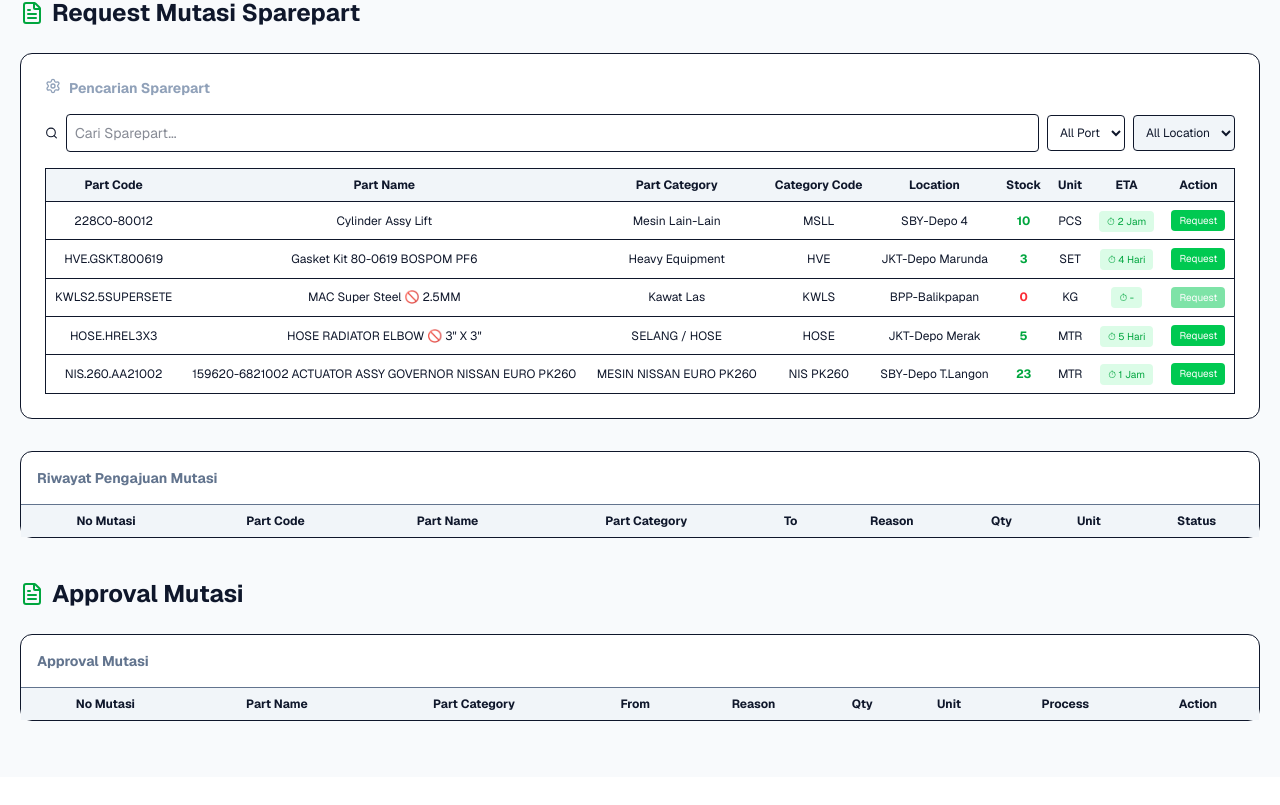
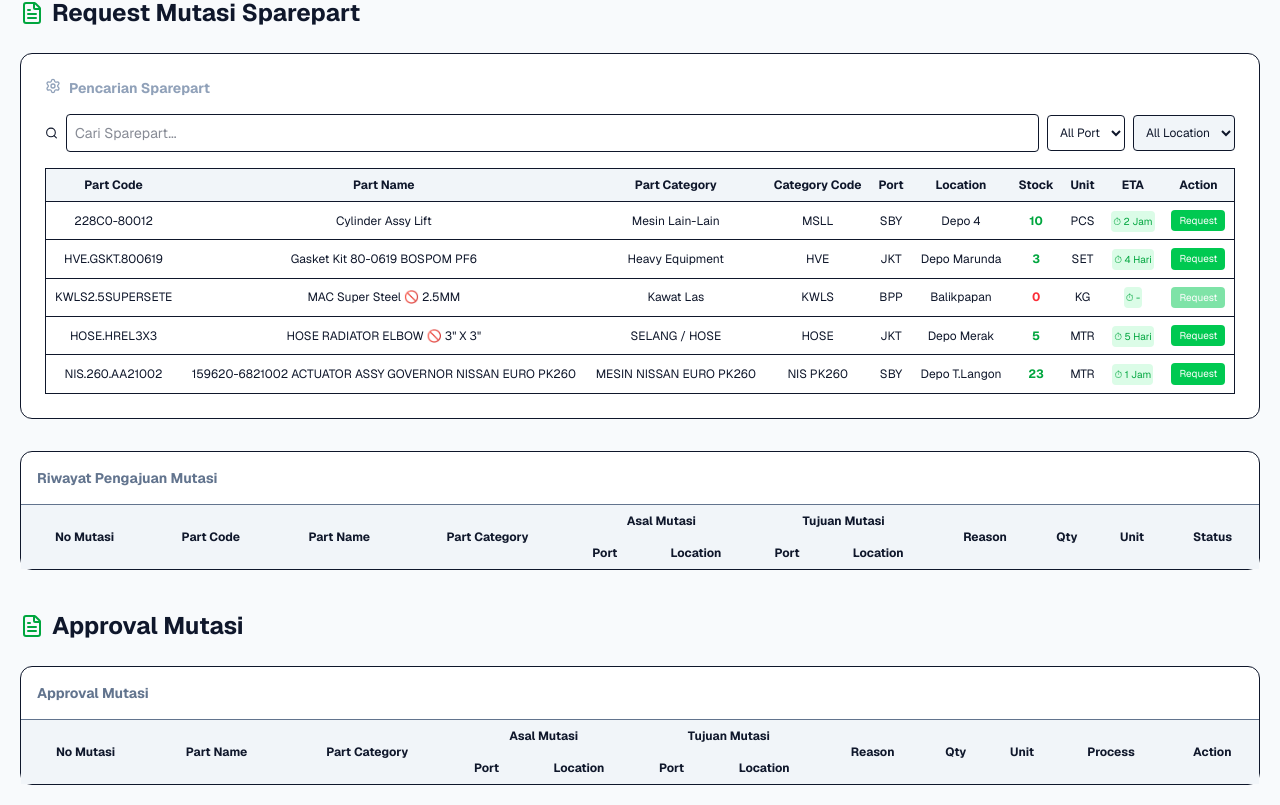
Before and after one commit to ChristopherLouisT/Mockup-HVE, a Next.js app in the folder mockup-hve/: page /mutasi in a window 1280 px wide. Shown: the part 207-1012 px from the top of the page. Before the commit the page ends 984 px from the top, so only its background shows below. Built offline with nearby package versions, Linux system fonts and the light colour scheme.

Commit message:
Pisah Column jadi 2

```diff
--- a/mockup-hve/components/MutationSparepart.tsx
+++ b/mockup-hve/components/MutationSparepart.tsx
@@ -78,8 +78,10 @@ const MutationSparepart = () => {
       sparepart: selectedItem.name,
       category: selectedItem.category,
       category_code: selectedItem.category_code,
-      from: "SBY - Depo JAPFA",
-      to: `${selectedItem.port} - ${selectedItem.location}`,
+      from_port: "SBY",
+      from_location: "Depo JAPFA",
+      to_port: selectedItem.port,
+      to_location: selectedItem.location,
       qty,
       reason,
       unit: selectedItem.satuan,
@@ -101,7 +103,7 @@ const MutationSparepart = () => {
           if (status === "approved") {
             setSpareparts(sp =>
               sp.map(s =>
-                s.name === r.sparepart && s.location === r.from
+                s.name === r.sparepart && s.location === r.from_location && s.port === r.from_port
                   ? { ...s, stock: s.stock - r.qty }
                   : s
               )
@@ -185,6 +187,7 @@ const MutationSparepart = () => {
                 <th className="p-2">Part Name</th>
                 <th className="p-2">Part Category</th>
                 <th className="p-2">Category Code</th>
+                <th className="p-2">Port</th>
                 <th className="p-2">Location</th>
                 <th className="p-2">Stock</th>
                 <th className="p-2">Unit</th>
@@ -204,13 +207,14 @@ const MutationSparepart = () => {
                   </td>
                   <td className="p-2">{item.category}</td>
                   <td className="p-2">{item.category_code}</td>
-                  <td className="p-2">{item.port}-{item.location}</td>
+                  <td className="p-2">{item.port}</td>
+                  <td className="p-2">{item.location}</td>
                   <td className={`p-2 font-bold ${item.stock === 0 ? "text-red-500" : "text-green-600"}`}>
                     {item.stock}
                   </td>
                   <td className="p-2">{item.satuan}</td>
                   <td className="p-2">
-                    <span className="bg-green-100 text-green-600 px-2 py-1 rounded text-[10px]">
+                    <span className="bg-green-100 text-green-600 px-0.5 py-1 rounded text-[10px]">
                       ⏱ {item.eta}
                     </span>
                   </td>
@@ -234,15 +238,25 @@ const MutationSparepart = () => {
           <table className="w-full text-xs">
             <thead className="bg-slate-100">
               <tr>
-                <th className="p-2">No Mutasi</th>
-                <th className="p-2">Part Code</th>
-                <th className="p-2">Part Name</th>
-                <th className="p-2">Part Category</th>
-                <th className="p-2">To</th>
-                <th className="p-2">Reason</th>
-                <th className="p-2">Qty</th>
-                <th className="p-2">Unit</th>
-                <th className="p-2">Status</th>
+                <th rowSpan={2} className="p-2">No Mutasi</th>
+                <th rowSpan={2} className="p-2">Part Code</th>
+                <th rowSpan={2} className="p-2">Part Name</th>
+                <th rowSpan={2} className="p-2">Part Category</th>
+
+                <th colSpan={2} className="p-2">Asal Mutasi</th>
+                <th colSpan={2} className="p-2">Tujuan Mutasi</th>
+
+                <th rowSpan={2} className="p-2">Reason</th>
+                <th rowSpan={2} className="p-2">Qty</th>
+                <th rowSpan={2} className="p-2">Unit</th>
+                <th rowSpan={2} className="p-2">Status</th>
+              </tr>
+
+              <tr>
+                <th className="p-2">Port</th>
+                <th className="p-2">Location</th>
+                <th className="p-2">Port</th>
+                <th className="p-2">Location</th>
               </tr>
             </thead>
             <tbody className="text-center">
@@ -252,13 +266,16 @@ const MutationSparepart = () => {
                   <td className="p-2">{item.code}</td>
                   <td className="p-2">{item.sparepart}</td>
                   <td className="p-2">{item.category}</td>
-                  <td className="p-2">{item.to}</td>
+                  <td className="p-2">{item.from_port}</td>
+                  <td className="p-2">{item.from_location}</td>
+                  <td className="p-2">{item.to_port}</td>
+                  <td className="p-2">{item.to_location}</td>
                   <td className="p-2">
-                    <div className="line-clamp-3 whitespace-normal break-words">
+                    <div className="line-clamp-3 break-words">
                       {item.reason}
                     </div>
                   </td>
-                  <td className="p-2 font-bold">{item.qty}</td>
+                  <td className="p-2">{item.qty}</td>
                   <td className="p-2">{item.unit}</td>
                   <td className="p-2">
                     <span className={`px-2 py-1 rounded text-[10px] font-bold ${statusStyle[item.status]}`}>
@@ -283,15 +300,25 @@ const MutationSparepart = () => {
           <table className="w-full text-xs">
             <thead className="bg-slate-100">
               <tr>
-                <th className="p-2">No Mutasi</th>
-                <th className="p-2">Part Name</th>
-                <th className="p-2">Part Category</th>
-                <th className="p-2">From</th>
-                <th className="p-2">Reason</th>
-                <th className="p-2">Qty</th>
-                <th className="p-2">Unit</th>
-                <th className="p-2">Process</th>
-                <th className="p-2 text-center">Action</th>
+                <th rowSpan={2} className="p-2">No Mutasi</th>
+                <th rowSpan={2} className="p-2">Part Name</th>
+                <th rowSpan={2} className="p-2">Part Category</th>
+
+                <th colSpan={2} className="p-2">Asal Mutasi</th>
+                <th colSpan={2} className="p-2">Tujuan Mutasi</th>
+
+                <th rowSpan={2} className="p-2">Reason</th>
+                <th rowSpan={2} className="p-2">Qty</th>
+                <th rowSpan={2} className="p-2">Unit</th>
+                <th rowSpan={2} className="p-2">Process</th>
+                <th rowSpan={2} className="p-2">Action</th>
+              </tr>
+
+              <tr>
+                <th className="p-2">Port</th>
+                <th className="p-2">Location</th>
+                <th className="p-2">Port</th>
+                <th className="p-2">Location</th>
               </tr>
             </thead>
             <tbody className="text-center">
@@ -300,7 +327,10 @@ const MutationSparepart = () => {
                   <td className="p-2">{item.id}</td>
                   <td className="p-2">{item.sparepart}</td>
                   <td className="p-2">{item.category}</td>
-                  <td className="p-2">{item.from}</td>
+                  <td className="p-2">{item.from_port}</td>
+                  <td className="p-2">{item.from_location}</td>
+                  <td className="p-2">{item.to_port}</td>
+                  <td className="p-2">{item.to_location}</td>
                   <td className="p-2">
                     <div className="line-clamp-3 whitespace-normal break-words">
                       {item.reason}
```
